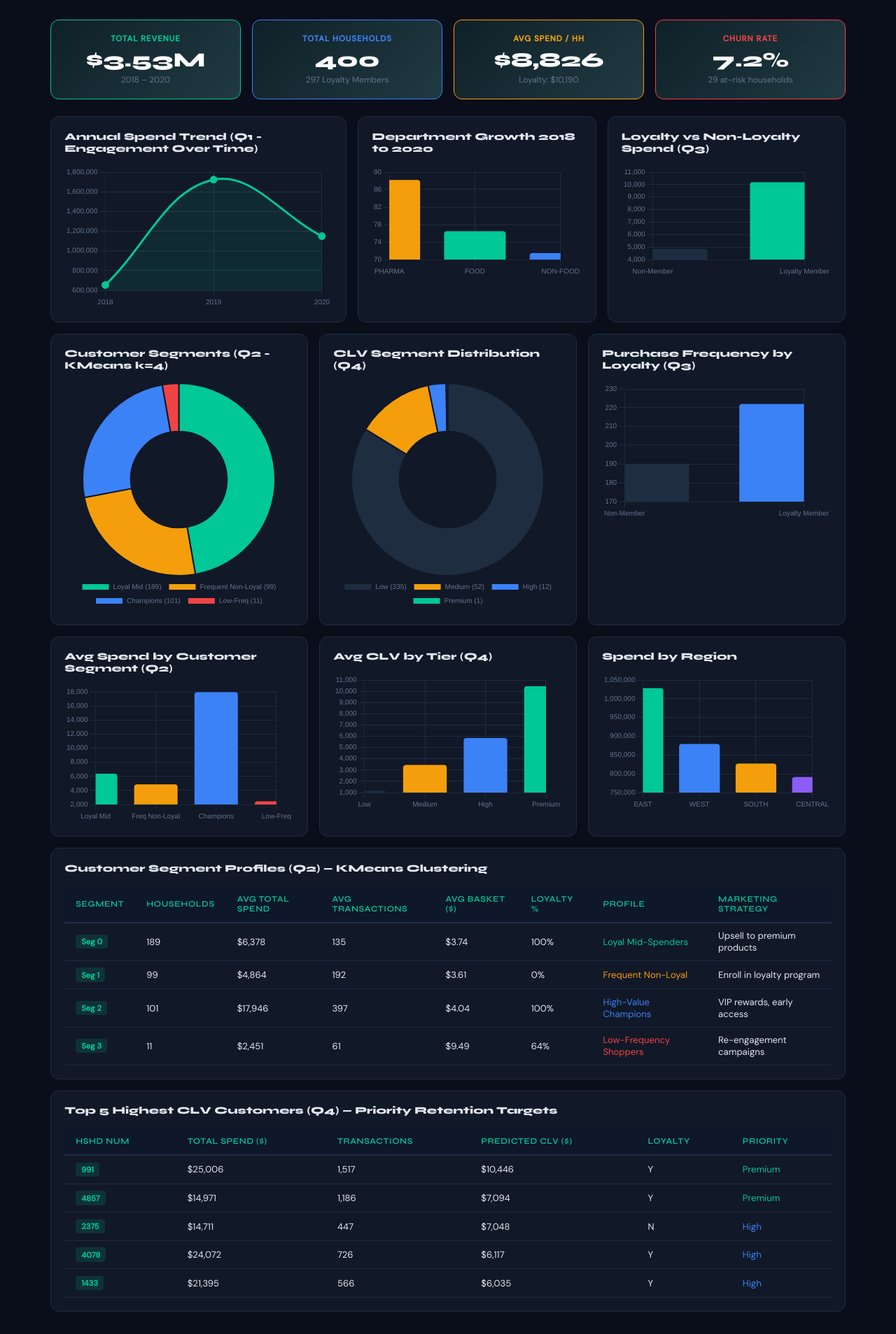
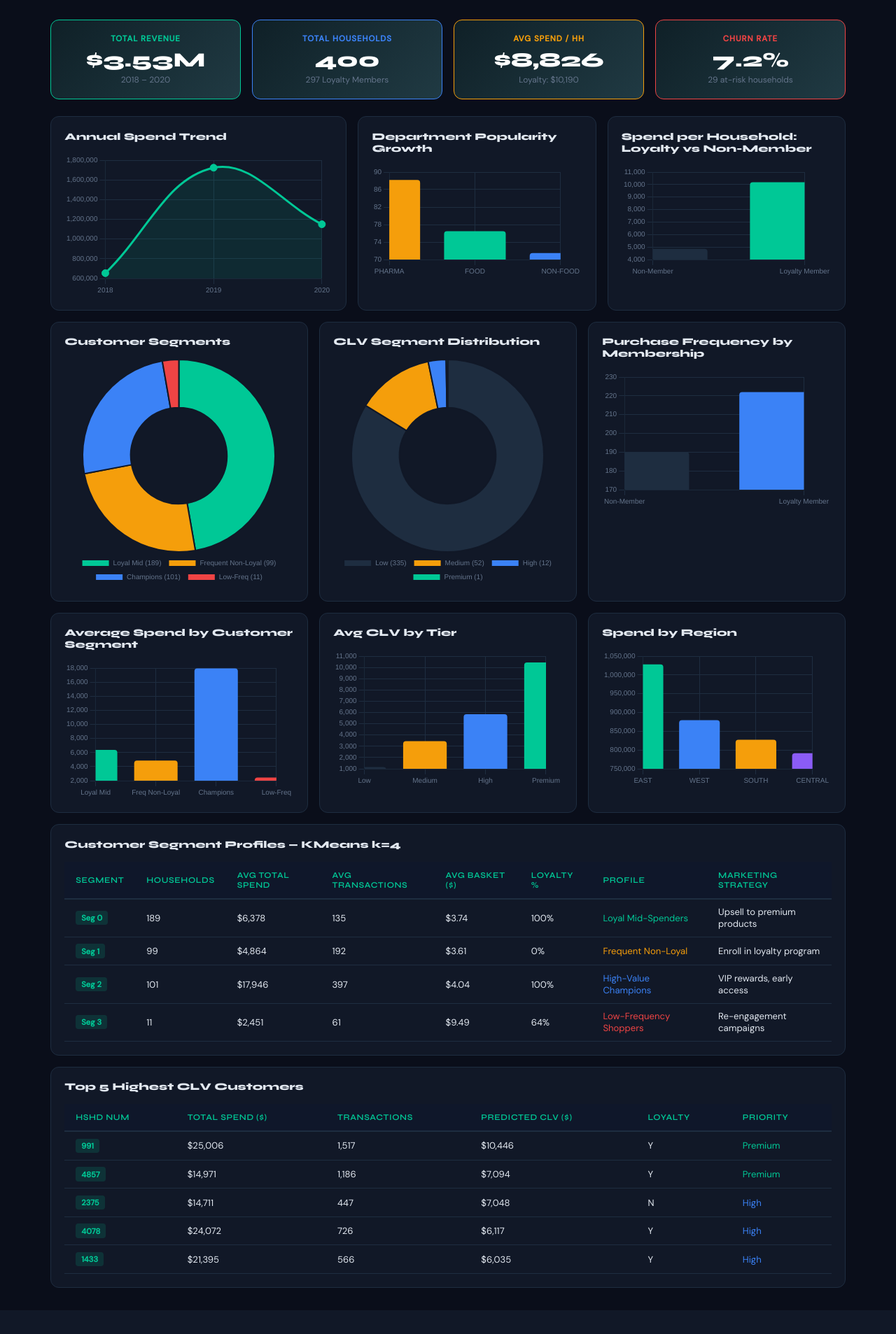
Before and after one commit to DakshithaPusala/KROGER, a Flask app: page /dashboard in a window 1280 px wide. Shown: the part 161-2068 px from the top of the page at 70% size. After the commit the page ends 2034 px from the top, so only its background shows below. Run offline with Flask 3, Linux system fonts and the light colour scheme; data that the repository does not hold is empty.

Commit message:
Simplify dashboard section titles for clarity

```diff
--- a/templates/dashboard.html
+++ b/templates/dashboard.html
@@ -34,17 +34,17 @@
 <div style="display:grid;grid-template-columns:2fr 1fr 1fr;gap:1rem;margin-bottom:1rem;">
 
   <div style="background:#111827;border:1px solid #1e2d40;border-radius:12px;padding:1.2rem;">
-    <div style="font-family:'Syne',sans-serif;font-weight:700;font-size:0.9rem;margin-bottom:1rem;color:#e2e8f0;">Annual Spend Trend (Q1 - Engagement Over Time)</div>
+    <div style="font-family:'Syne',sans-serif;font-weight:700;font-size:0.9rem;margin-bottom:1rem;color:#e2e8f0;">Annual Spend Trend</div>
     <canvas id="spendTrendChart" height="160"></canvas>
   </div>
 
   <div style="background:#111827;border:1px solid #1e2d40;border-radius:12px;padding:1.2rem;">
-    <div style="font-family:'Syne',sans-serif;font-weight:700;font-size:0.9rem;margin-bottom:1rem;color:#e2e8f0;">Department Growth 2018 to 2020</div>
+    <div style="font-family:'Syne',sans-serif;font-weight:700;font-size:0.9rem;margin-bottom:1rem;color:#e2e8f0;">Department Popularity Growth</div>
     <canvas id="deptGrowthChart" height="160"></canvas>
   </div>
 
   <div style="background:#111827;border:1px solid #1e2d40;border-radius:12px;padding:1.2rem;">
-    <div style="font-family:'Syne',sans-serif;font-weight:700;font-size:0.9rem;margin-bottom:1rem;color:#e2e8f0;">Loyalty vs Non-Loyalty Spend (Q3)</div>
+    <div style="font-family:'Syne',sans-serif;font-weight:700;font-size:0.9rem;margin-bottom:1rem;color:#e2e8f0;">Spend per Household: Loyalty vs Non-Member</div>
     <canvas id="loyaltyCompareChart" height="160"></canvas>
   </div>
 
@@ -54,17 +54,17 @@
 <div style="display:grid;grid-template-columns:1fr 1fr 1fr;gap:1rem;margin-bottom:1rem;">
 
   <div style="background:#111827;border:1px solid #1e2d40;border-radius:12px;padding:1.2rem;">
-    <div style="font-family:'Syne',sans-serif;font-weight:700;font-size:0.9rem;margin-bottom:1rem;color:#e2e8f0;">Customer Segments (Q2 - KMeans k=4)</div>
+    <div style="font-family:'Syne',sans-serif;font-weight:700;font-size:0.9rem;margin-bottom:1rem;color:#e2e8f0;">Customer Segments</div>
     <canvas id="segmentChart" height="180"></canvas>
   </div>
 
   <div style="background:#111827;border:1px solid #1e2d40;border-radius:12px;padding:1.2rem;">
-    <div style="font-family:'Syne',sans-serif;font-weight:700;font-size:0.9rem;margin-bottom:1rem;color:#e2e8f0;">CLV Segment Distribution (Q4)</div>
+    <div style="font-family:'Syne',sans-serif;font-weight:700;font-size:0.9rem;margin-bottom:1rem;color:#e2e8f0;">CLV Segment Distribution</div>
     <canvas id="clvPieChart" height="180"></canvas>
   </div>
 
   <div style="background:#111827;border:1px solid #1e2d40;border-radius:12px;padding:1.2rem;">
-    <div style="font-family:'Syne',sans-serif;font-weight:700;font-size:0.9rem;margin-bottom:1rem;color:#e2e8f0;">Purchase Frequency by Loyalty (Q3)</div>
+    <div style="font-family:'Syne',sans-serif;font-weight:700;font-size:0.9rem;margin-bottom:1rem;color:#e2e8f0;">Purchase Frequency by Membership</div>
     <canvas id="freqChart" height="180"></canvas>
   </div>
 
@@ -74,12 +74,12 @@
 <div style="display:grid;grid-template-columns:1fr 1fr 1fr;gap:1rem;margin-bottom:1rem;">
 
   <div style="background:#111827;border:1px solid #1e2d40;border-radius:12px;padding:1.2rem;">
-    <div style="font-family:'Syne',sans-serif;font-weight:700;font-size:0.9rem;margin-bottom:1rem;color:#e2e8f0;">Avg Spend by Customer Segment (Q2)</div>
+    <div style="font-family:'Syne',sans-serif;font-weight:700;font-size:0.9rem;margin-bottom:1rem;color:#e2e8f0;">Average Spend by Customer Segment</div>
     <canvas id="segSpendChart" height="180"></canvas>
   </div>
 
   <div style="background:#111827;border:1px solid #1e2d40;border-radius:12px;padding:1.2rem;">
-    <div style="font-family:'Syne',sans-serif;font-weight:700;font-size:0.9rem;margin-bottom:1rem;color:#e2e8f0;">Avg CLV by Tier (Q4)</div>
+    <div style="font-family:'Syne',sans-serif;font-weight:700;font-size:0.9rem;margin-bottom:1rem;color:#e2e8f0;">Avg CLV by Tier</div>
     <canvas id="clvBarChart" height="180"></canvas>
   </div>
 
@@ -92,7 +92,7 @@
 
 <!-- ROW 4: Segment Table -->
 <div style="background:#111827;border:1px solid #1e2d40;border-radius:12px;padding:1.2rem;margin-bottom:1rem;">
-  <div style="font-family:'Syne',sans-serif;font-weight:700;font-size:0.9rem;margin-bottom:1rem;color:#e2e8f0;">Customer Segment Profiles (Q2) — KMeans Clustering</div>
+  <div style="font-family:'Syne',sans-serif;font-weight:700;font-size:0.9rem;margin-bottom:1rem;color:#e2e8f0;">Customer Segment Profiles — KMeans k=4</div>
   <div class="table-wrap">
   <table>
     <thead>
@@ -139,7 +139,7 @@
 
 <!-- ROW 5: Top CLV Customers -->
 <div style="background:#111827;border:1px solid #1e2d40;border-radius:12px;padding:1.2rem;">
-  <div style="font-family:'Syne',sans-serif;font-weight:700;font-size:0.9rem;margin-bottom:1rem;color:#e2e8f0;">Top 5 Highest CLV Customers (Q4) — Priority Retention Targets</div>
+  <div style="font-family:'Syne',sans-serif;font-weight:700;font-size:0.9rem;margin-bottom:1rem;color:#e2e8f0;">Top 5 Highest CLV Customers</div>
   <div class="table-wrap">
   <table>
     <thead>
```
